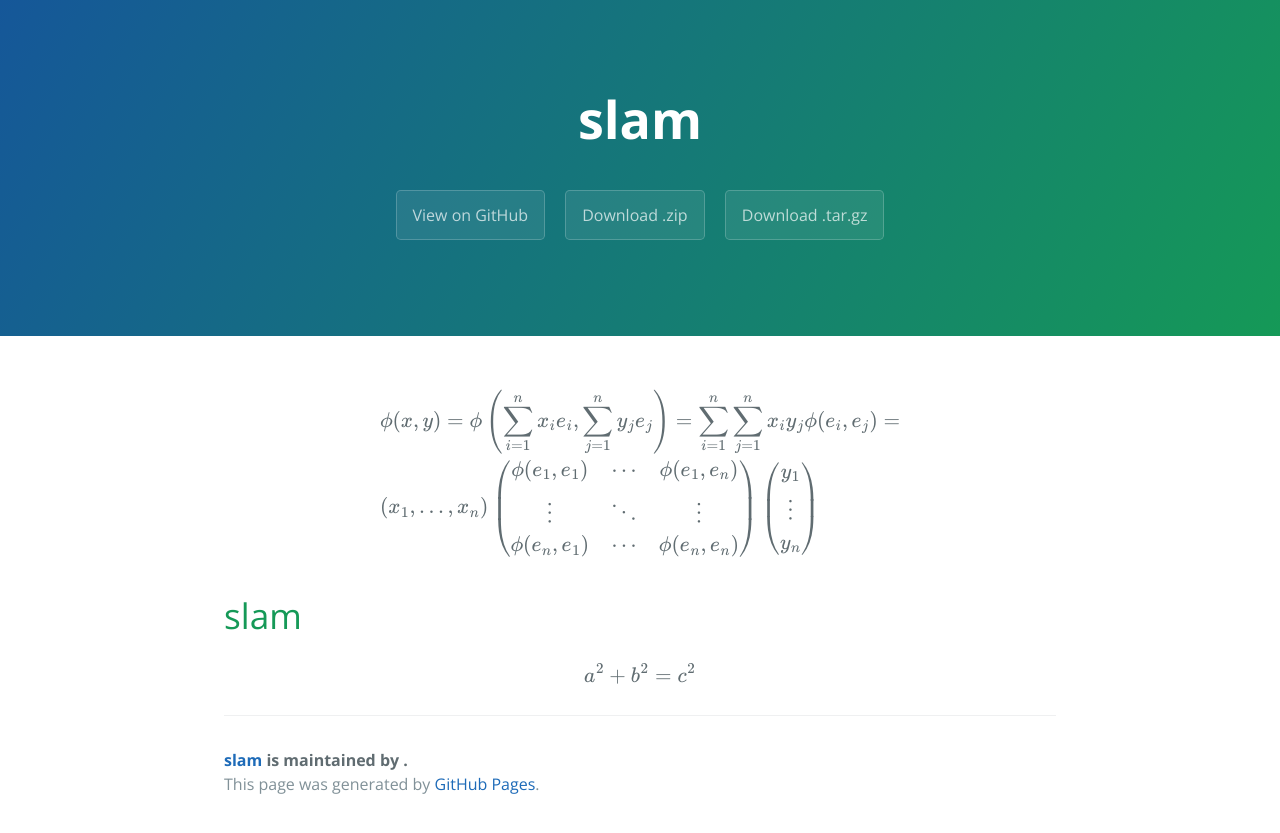
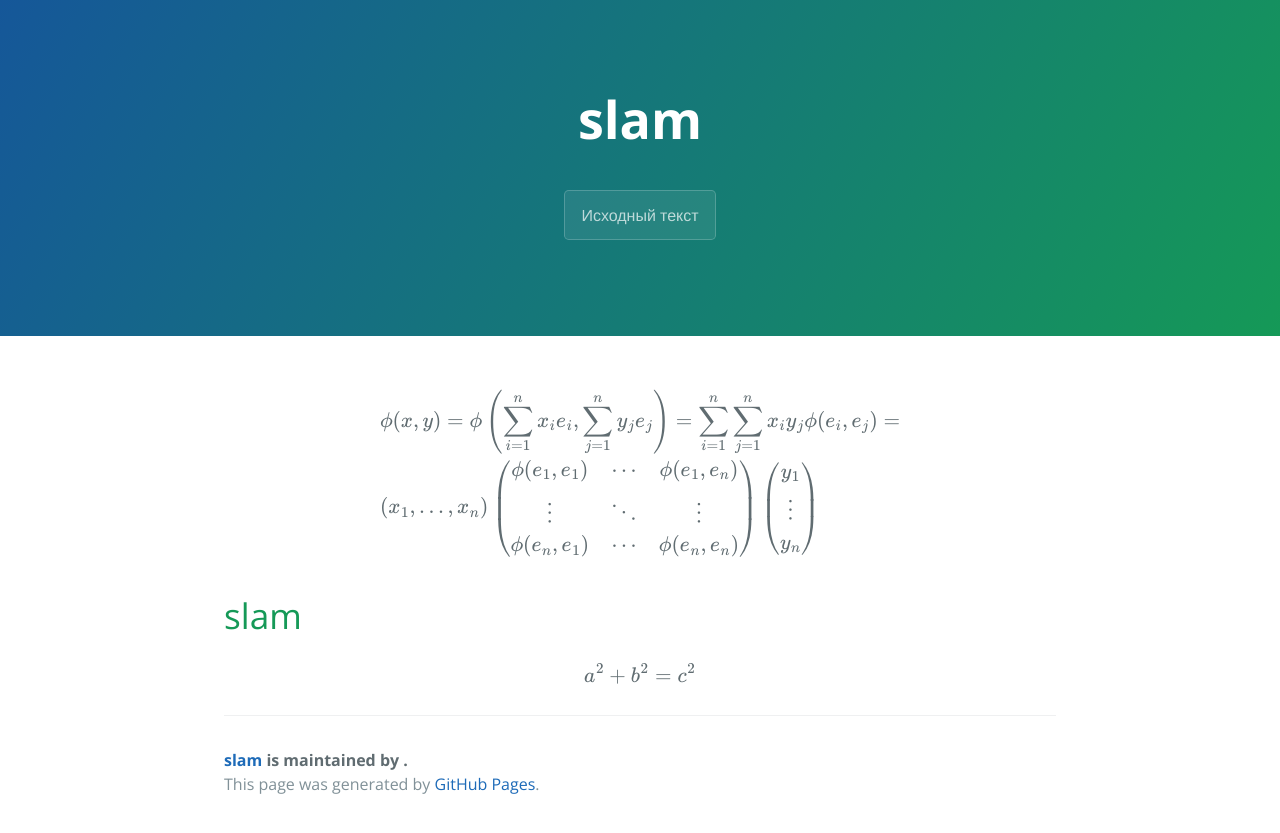
Before and after one commit to i-v-s/slam, a Jekyll site: the page built from README.md, in a window 1280 px wide. Shown: the top 833 px of the page. Built offline with Jekyll 4.4.1, drawn with Linux system fonts in a browser that asks for light colours; our own code applies the rules of GitHub Pages for plain Markdown files; formulas are drawn with MathJax 3.

Commit message:
Обновлено page-header.html

```diff
--- a/_includes/page-header.html
+++ b/_includes/page-header.html
@@ -1,7 +1,7 @@
 <section class="page-header">
   <h1 class="project-name">{{ site.title }}</h1>
   <h2 class="project-tagline">{{ site.tagline }}</h2>
-  <a href="#" class="btn">View on GitHub</a>
-  <a href="#" class="btn">Download .zip</a>
-  <a href="#" class="btn">Download .tar.gz</a>
+  <a href="#" class="btn">Исходный текст</a>
+  <!--<a href="#" class="btn">Download .zip</a>
+  <a href="#" class="btn">Download .tar.gz</a>-->
 </section>
```
